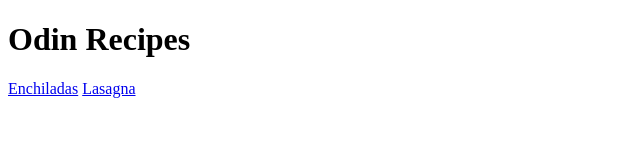
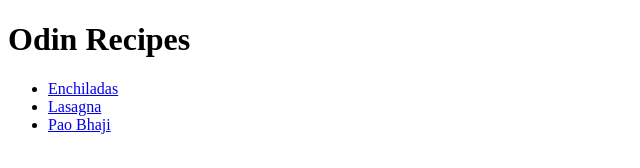
Before and after one commit to brainwave/odin-recipes, a plain HTML site: page index.html in a window 1280 px wide. Shown: the whole page, without its empty margins (0-640 px from the left). Drawn offline with Linux system fonts and the light colour scheme.

Commit message:
Implemented final iteration of recipes page

```diff
--- a/index.html
+++ b/index.html
@@ -7,7 +7,10 @@
   </head>
   <body>
     <h1>Odin Recipes</h1>
-    <a href="./recipes/enchiladas.html">Enchiladas</a>
-    <a href="./recipes/lasagna.html">Lasagna</a>
+    <ul>
+      <li><a href="./recipes/enchiladas.html">Enchiladas</a></li>
+      <li><a href="./recipes/lasagna.html">Lasagna</a></li>
+      <li><a href="./recipes/paobhaji.html">Pao Bhaji</a></li>
+    </ul>
   </body>
 </html>
```
